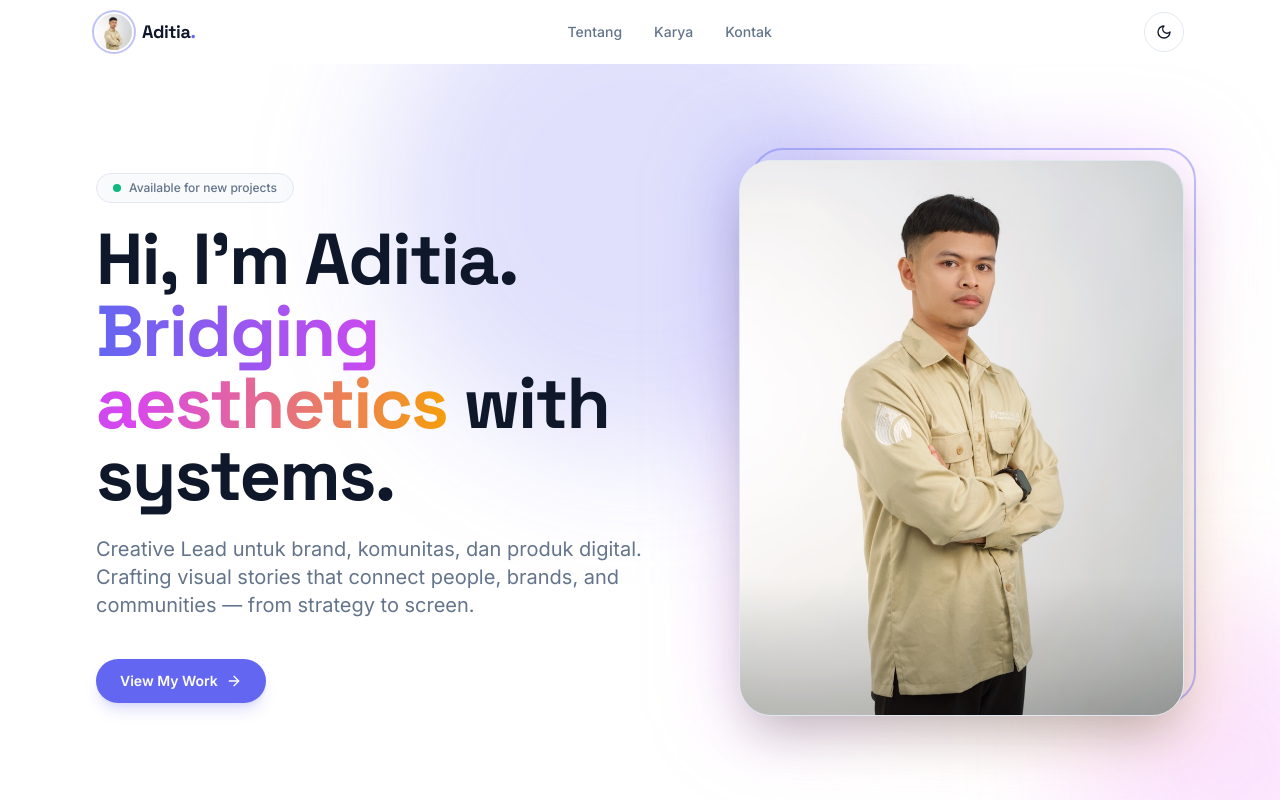
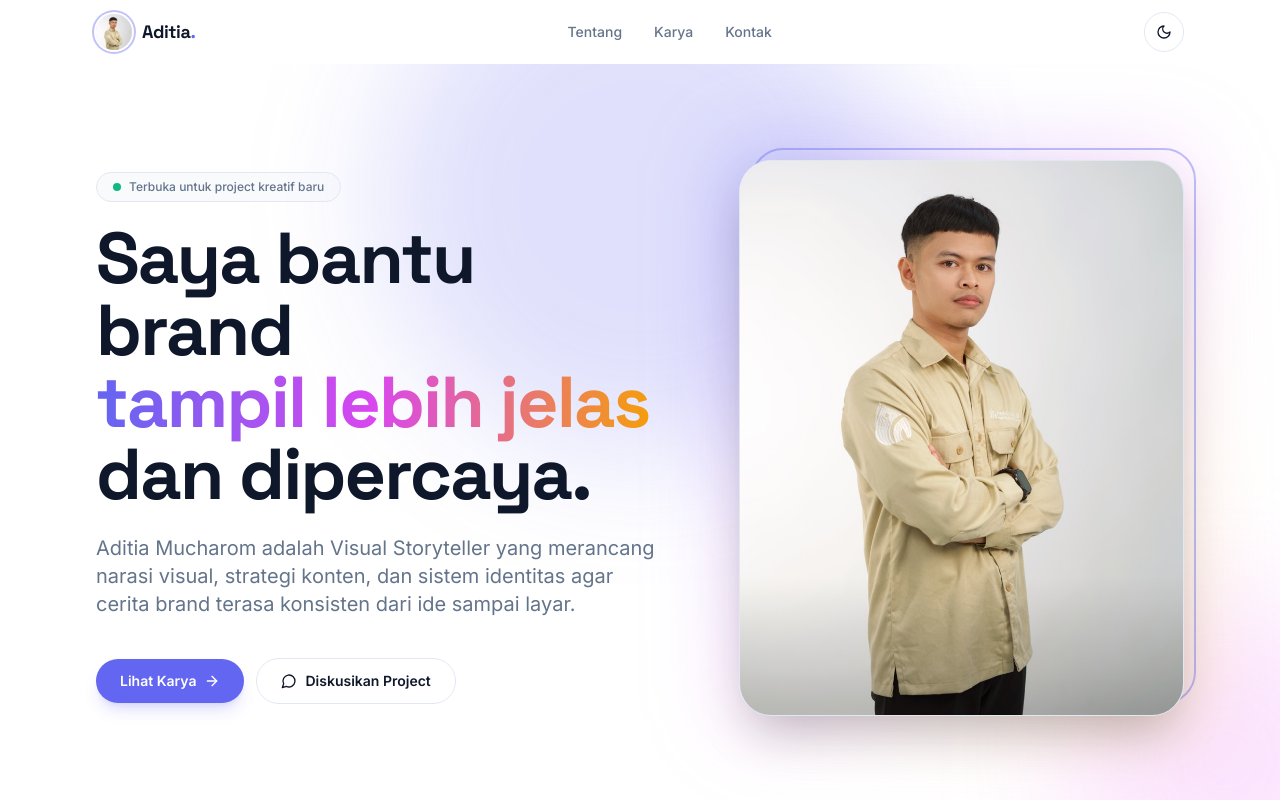
Before and after one commit to aditiamucharom/aditiamucharom.github.io, a Next.js app: page / in a window 1280 px wide. Shown: the top 800 px of the page. Built offline with nearby package versions, Linux system fonts and the light colour scheme.

Commit message:
Strengthen personal branding and project proof

```diff
--- a/components/hero.tsx
+++ b/components/hero.tsx
@@ -1,6 +1,6 @@
 import Image from "next/image";
 import Link from "next/link";
-import { ArrowRight, Download } from "lucide-react";
+import { ArrowRight, Download, MessageCircle } from "lucide-react";
 import { siteConfig } from "@/lib/site-config";
 
 export function Hero() {
@@ -18,26 +18,30 @@ export function Hero() {
           <div className="order-1">
             <p className="mb-5 inline-flex w-fit items-center gap-2 rounded-full border border-[rgb(var(--border))] bg-[rgb(var(--muted))]/50 px-4 py-1.5 text-xs font-medium text-[rgb(var(--muted-foreground))] animate-fade-up">
               <span className="h-2 w-2 rounded-full bg-emerald-500" />
-              Available for new projects
+              Terbuka untuk project kreatif baru
             </p>
 
             <h1 className="font-display text-4xl sm:text-6xl lg:text-7xl font-black tracking-tight leading-[0.95] animate-fade-up [animation-delay:80ms]">
-              Hi, I&apos;m {siteConfig.name.split(" ")[0]}.
+              Saya bantu brand
               <br />
               <span className="bg-gradient-to-r from-brand via-fuchsia-500 to-amber-500 bg-clip-text text-transparent">
-                Bridging aesthetics
+                tampil lebih jelas
               </span>{" "}
-              with systems.
+              dan dipercaya.
             </h1>
 
             <p className="mt-6 max-w-xl text-lg sm:text-xl text-[rgb(var(--muted-foreground))] animate-fade-up [animation-delay:160ms]">
-              {siteConfig.tagline}. Crafting visual stories that connect
-              people, brands, and communities — from strategy to screen.
+              {siteConfig.name} adalah {siteConfig.role} yang merancang
+              narasi visual, strategi konten, dan sistem identitas agar cerita
+              brand terasa konsisten dari ide sampai layar.
             </p>
 
             <div className="mt-10 flex flex-wrap items-center gap-3 animate-fade-up [animation-delay:240ms]">
               <Link href="#projects" className="btn-primary">
-                View My Work <ArrowRight className="h-4 w-4" />
+                Lihat Karya <ArrowRight className="h-4 w-4" />
+              </Link>
+              <Link href="#contact" className="btn-ghost">
+                <MessageCircle className="h-4 w-4" /> Diskusikan Project
               </Link>
               {siteConfig.cvUrl && (
                 <a href={siteConfig.cvUrl} download className="btn-ghost">
```
